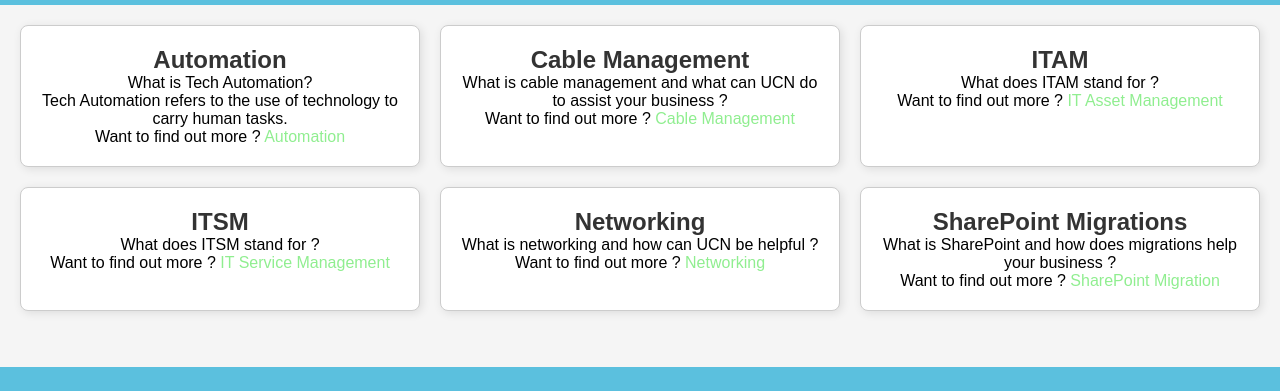
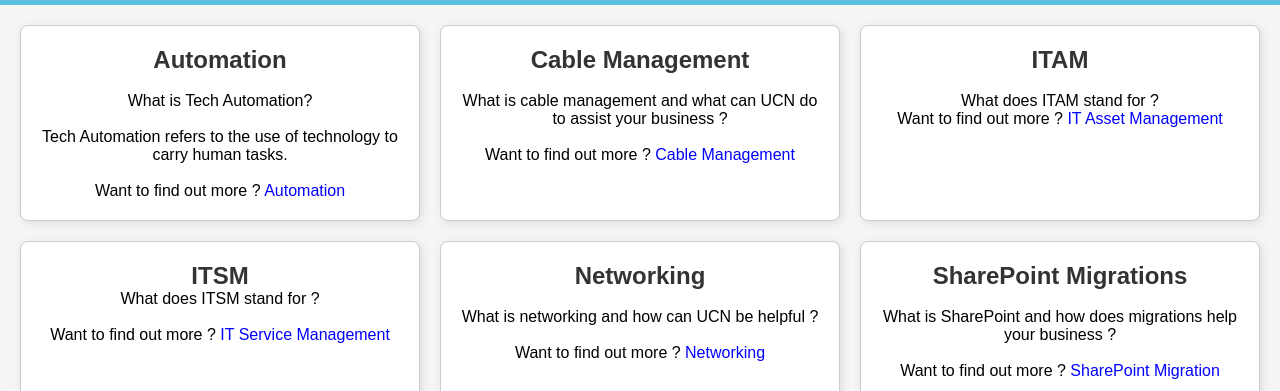
Before and after one commit to unitycybernetworks/ucn, a plain HTML site: page services.html in a window 1280 px wide. Shown: the part 217-608 px from the top of the page. Drawn offline with Linux system fonts and the light colour scheme.

Commit message:
Update services.html

```diff
--- a/services.html
+++ b/services.html
@@ -75,44 +75,44 @@
     </header>
     <div class="solutions">
         <div class="need">
-            <h2>Automation</h2>
-           <p>What is Tech Automation? <br>
-	      Tech Automation refers to the use of technology to carry human tasks. <br>
-	      Want to find out more ? <a href="services/automation" style="text-decoration:none; color:lightgreen;">Automation</a>
+            <h2>Automation</h2> <br>
+           <p>What is Tech Automation? <br> <br>
+	      Tech Automation refers to the use of technology to carry human tasks. <br> <br>
+	      Want to find out more ? <a href="services/automation" style="text-decoration:none; color:blue;">Automation</a>
            </p>
         </div>
         <div class="need">
-            <h2>Cable Management</h2>
-            <p>What is cable management and what can UCN do to assist your business ? <br>
-	       Want to find out more ? <a href="services/cable-management" style="text-decoration:none; color:lightgreen;">Cable Management</a>
+            <h2>Cable Management</h2><br>
+            <p>What is cable management and what can UCN do to assist your business ? <br> <br>
+	       Want to find out more ? <a href="services/cable-management" style="text-decoration:none; color:blue;">Cable Management</a>
 
             </p>
         </div>
         <div class="need">
-            <h2>ITAM</h2>
+            <h2>ITAM</h2> <br>
             <p>What does ITAM stand for ? <br>
-		Want to find out more ? <a href="services/it-asset-management" style="text-decoration:none; color:lightgreen;">IT Asset Management</a>
+		Want to find out more ? <a href="services/it-asset-management" style="text-decoration:none; color:blue;">IT Asset Management</a>
 
             </p>
         </div>
         <div class="need">
             <h2>ITSM</h2>
-            <p>What does ITSM stand for ? <br>
-		Want to find out more ? <a href="services/it-service-management" style="text-decoration:none; color:lightgreen;">IT Service Management</a>
+            <p>What does ITSM stand for ? <br> <br>
+		Want to find out more ? <a href="services/it-service-management" style="text-decoration:none; color:blue;">IT Service Management</a>
 
             </p>
         </div>
         <div class="need">
-            <h2>Networking</h2>
-            <p>What is networking and how can UCN be helpful ? <br>
-	Want to find out more ? <a href="services/networking" style="text-decoration:none; color:lightgreen;">Networking</a>
+            <h2>Networking</h2> <br>
+            <p>What is networking and how can UCN be helpful ? <br> <br>
+	Want to find out more ? <a href="services/networking" style="text-decoration:none; color:blue;">Networking</a>
 
             </p>
         </div>
         <div class="need">
-            <h2>SharePoint Migrations</h2>
-            <p>What is SharePoint and how does migrations help your business ? <br>
-Want to find out more ? <a href="services/sharepoint-migrations" style="text-decoration:none; color:lightgreen;">SharePoint Migration</a>
+            <h2>SharePoint Migrations</h2> <br>
+            <p>What is SharePoint and how does migrations help your business ? <br> <br>
+Want to find out more ? <a href="services/sharepoint-migrations" style="text-decoration:none; color:blue;">SharePoint Migration</a>
 
             </p>
         </div>
```
